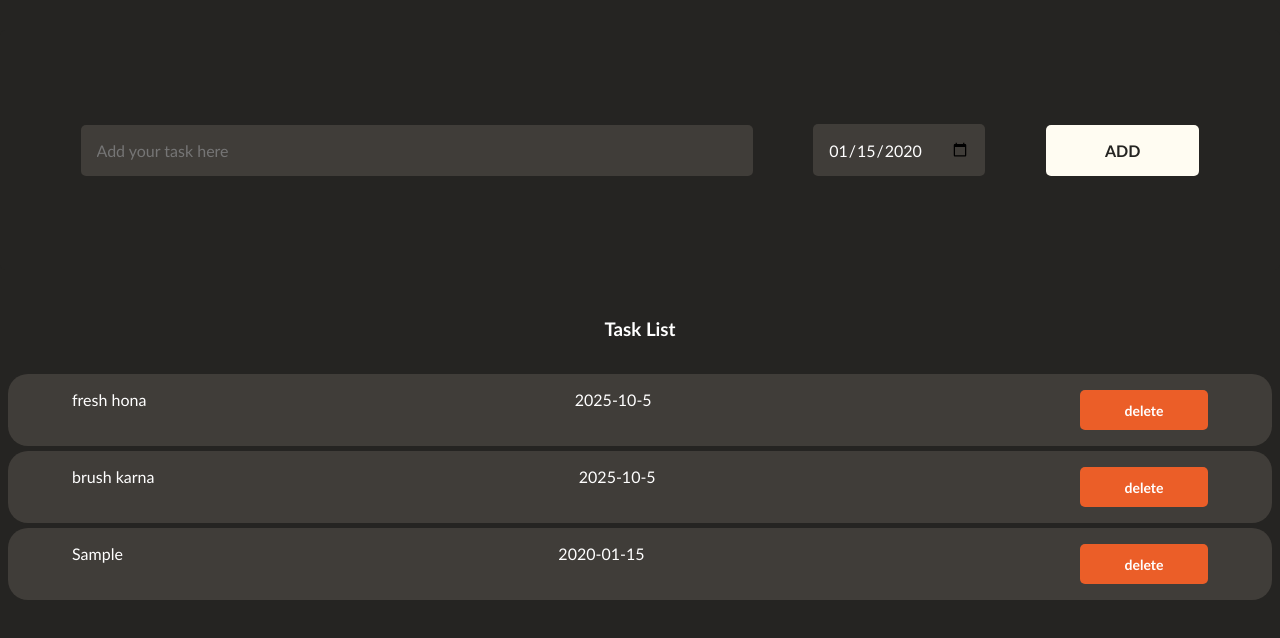
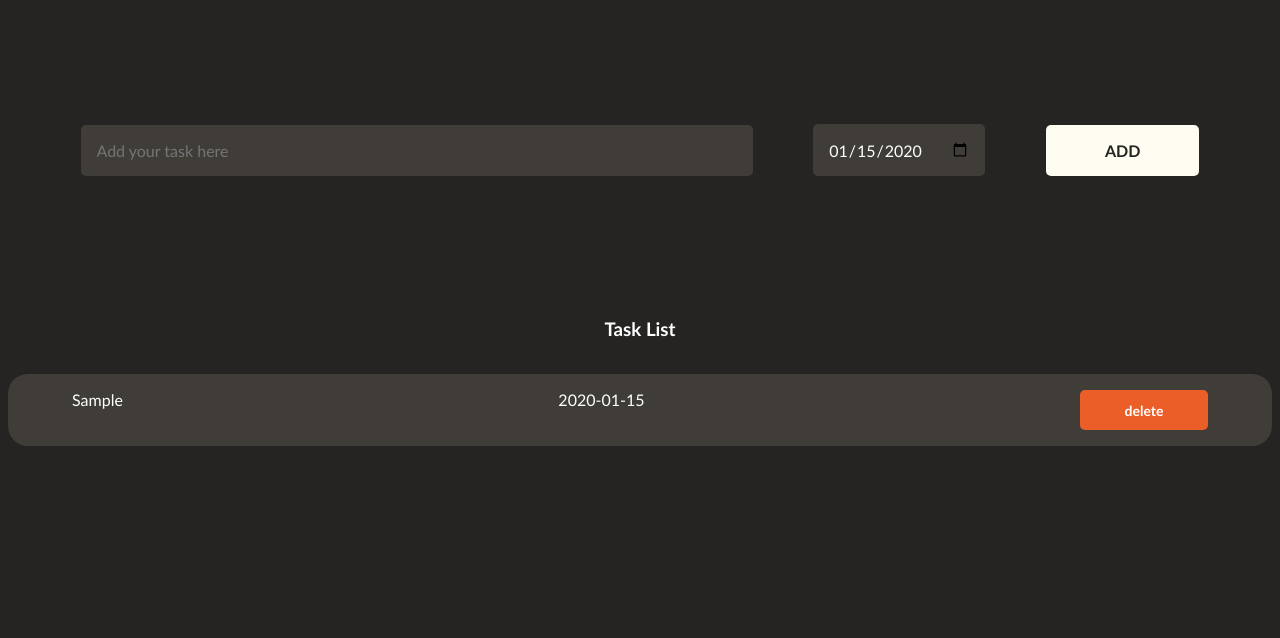
Before and after one commit to azim-cmd/todo-web, a plain HTML site: page index.html in a window 1280 px wide. Both pictures are taken after typing "Sample", "2020-01-15" into the empty fields and a click on the button "ADD". Shown: the part 82-720 px from the top of the page. Drawn offline with Linux system fonts and the light colour scheme.

Commit message:
added event listener

```diff
--- a/index.html
+++ b/index.html
@@ -15,7 +15,7 @@
     <section class="task-input-section">
       <input type="text" placeholder="Add your task here" class="task-input">
       <input type="date" class="task-due-date">
-      <button class="task-adding-button" onclick="addingTasks();">ADD</button>
+      <button class="task-adding-button">ADD</button>
     </section>
     <section class="task-list-section">
       <h3 class="central-heading">Task List</h3>
--- a/script.js
+++ b/script.js
@@ -1,8 +1,9 @@
-const toDoTasks = [{name:'fresh hona', dueDate:'2025-10-5'},
-                   {name:'brush karna', dueDate:'2025-10-5'}];
+const toDoTasks = [];
 
 const toDoInput = document.querySelector('.task-input');
 const toDoDueDate = document.querySelector('.task-due-date');
+
+showingToDoTasks();
 
 function addingTasks(){
   const toDoValue = toDoInput.value;
@@ -13,22 +14,8 @@ function addingTasks(){
   showingToDoTasks();
 }
 
-showingToDoTasks();
-
 function showingToDoTasks(){
   let ToDoTasksList = ``;
-
-  // for(let index = 0; index < toDoTasks.length; index++){
-  //   let todoObject = toDoTasks[index];
-  //   let name = todoObject.name;
-  //   let dueDate = todoObject.dueDate;
-  //   let todoHtml = `<div class="task">
-  //                       <p>${name}</p> <p class="date-class">${dueDate}</p>
-  //                       <button class="delete-task-btn" onclick="btnDeleteTask('${todoObject}')">delete
-  //                       </button>
-  //                   </div>`;
-  //   ToDoTasksList = ToDoTasksList + todoHtml;
-  // }
 
   toDoTasks.forEach((value, index) => {
     let todoObject = toDoTasks[index];
@@ -45,9 +32,11 @@ function showingToDoTasks(){
   document.querySelector('.task-list').innerHTML = ToDoTasksList;
 }
 
-
-
 function btnDeleteTask(task){
   toDoTasks.splice(task, 1);
   showingToDoTasks();
 }
+
+document.querySelector('.task-adding-button').addEventListener('click', () => {
+  addingTasks();
+});
```
